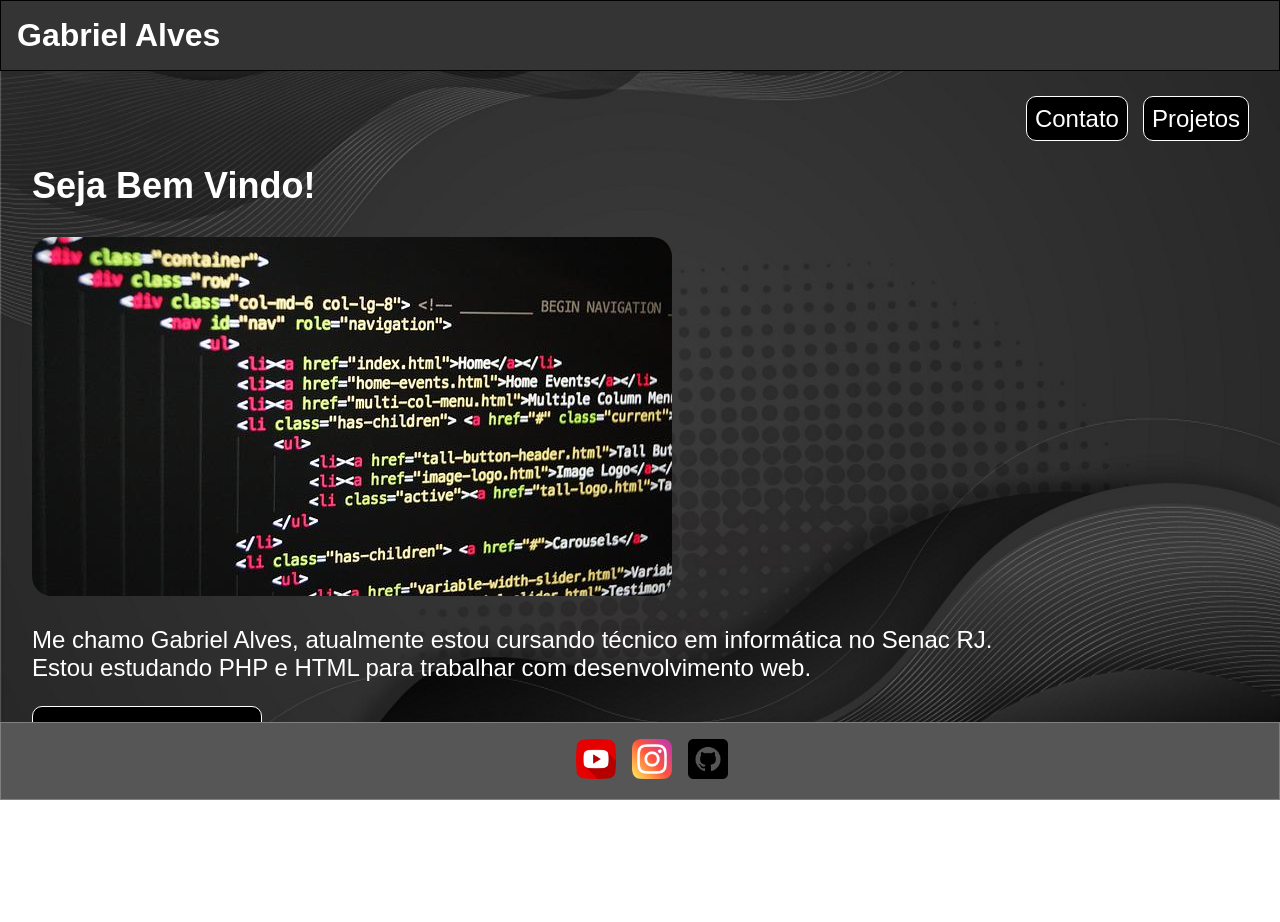
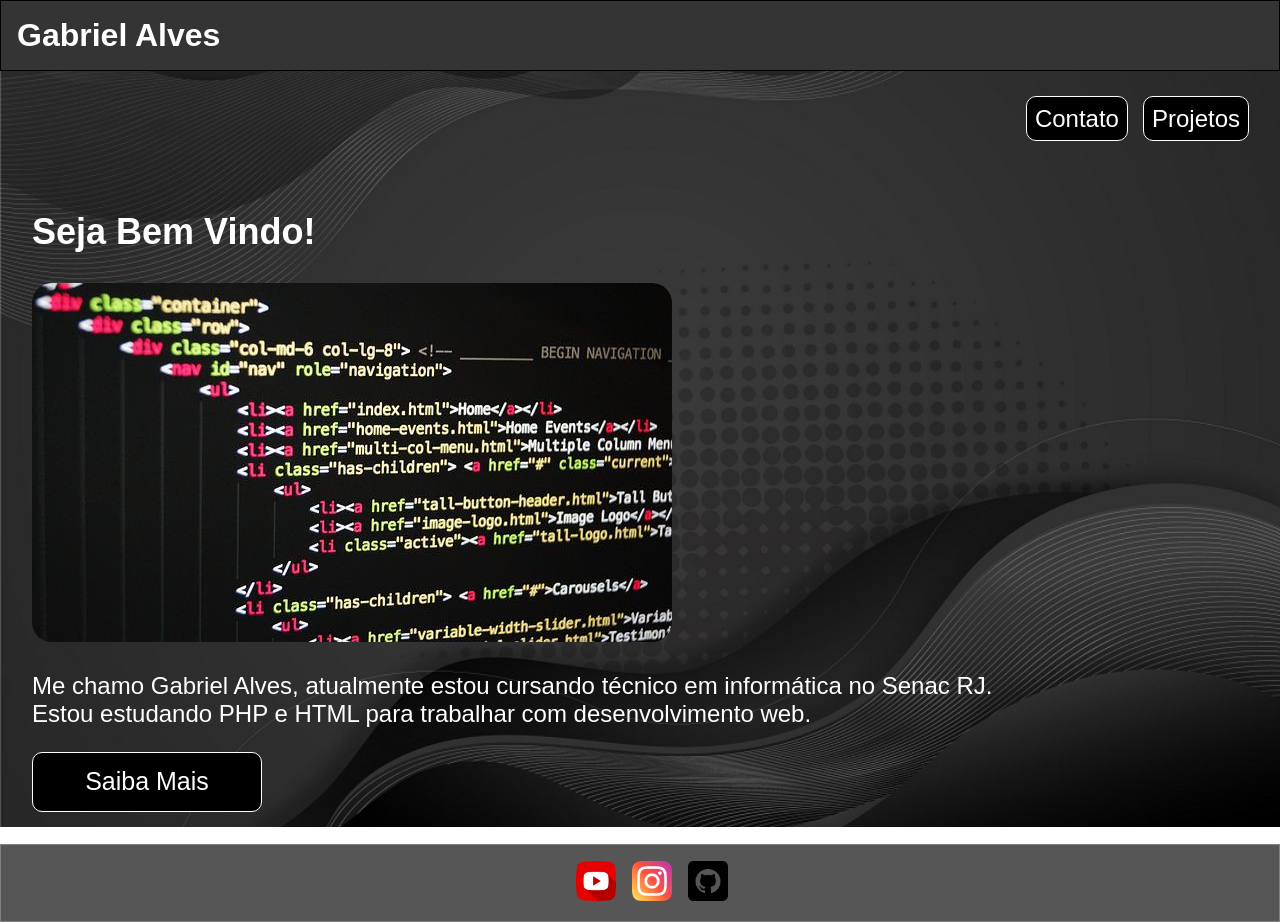
Before and after one commit to Gabrielmnk/gabrielmnk, a plain HTML site: page index.html in a window 1280 px wide. Before the commit the page ends 800 px from the top, so only its background shows below. Drawn offline with Linux system fonts and the light colour scheme.

Commit message:
Finalizando

```diff
--- a/style.css
+++ b/style.css
@@ -24,7 +24,12 @@ body {
 }
 
 .container {
-    margin: 0 auto;
+    position: relative;
+    width: 100%;
+    height: 100%;
+    margin: auto;
+    display: flex;
+    flex-direction: column;
 }
 
 header {
@@ -73,6 +78,7 @@ nav ul li a:hover {
 }
 
 main {
+    flex-grow: 1;
     margin: 2rem;
     font-size: 1.5rem;
 }
@@ -98,9 +104,6 @@ main button:hover {
 }
 
 footer {
-    position: absolute;
-    width: 100%;
-    bottom: 0;
     background: rgb(87, 86, 86);
     border: 1px solid gray;
 }
```
